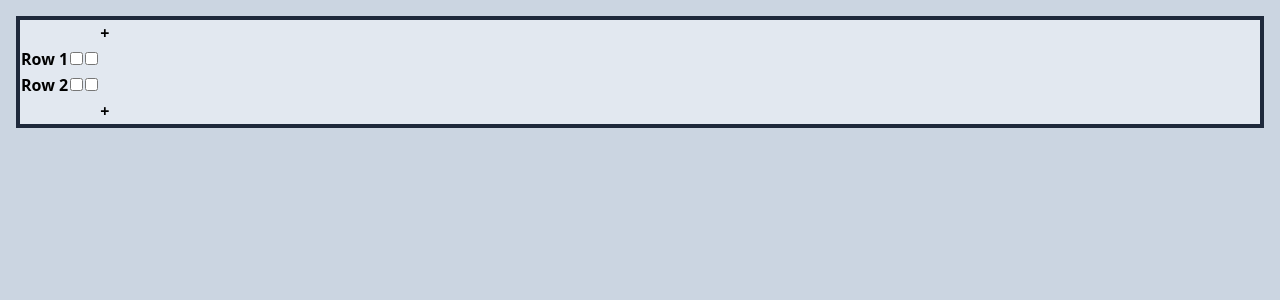
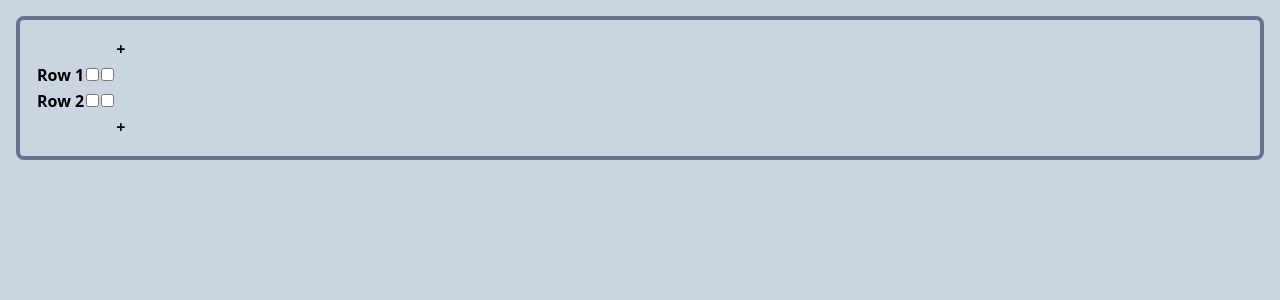
Before and after one commit to BKSchatzki/songstruct, a React (Vite) app: page / in a window 1280 px wide. Shown: the top 300 px of the page. Built offline with nearby package versions, Linux system fonts and the light colour scheme.

Commit message:
Softened TestContainer appearance

```diff
--- a/src/components/TestContainer.jsx
+++ b/src/components/TestContainer.jsx
@@ -2,7 +2,9 @@ import React from "react";
 
 function TestContainer({ children }) {
   return (
-    <div className="m-4 border-4 border-slate-800 bg-slate-200">{children}</div>
+    <div className="bg-slate-rounded-xl m-4 rounded-lg border-4 border-slate-500 p-4">
+      {children}
+    </div>
   );
 }
 
```
